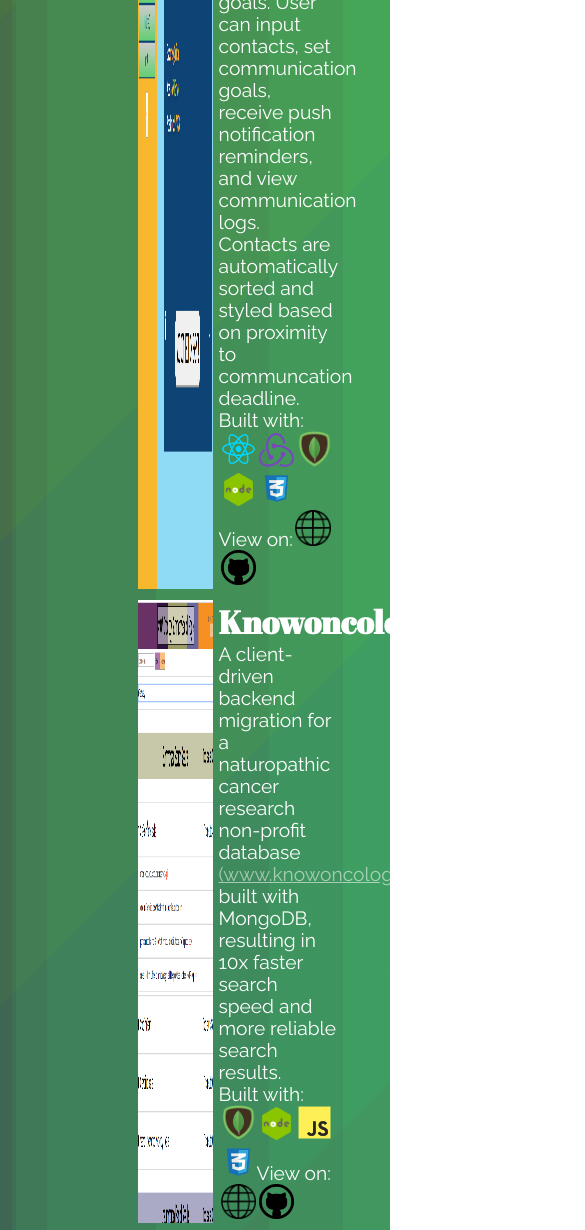
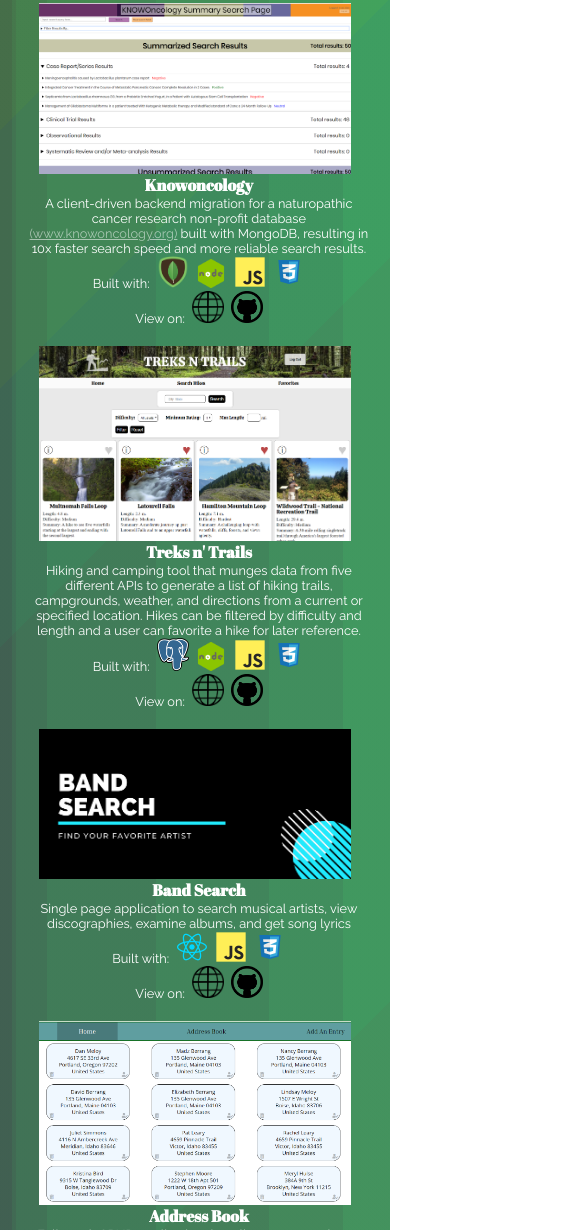
Before and after one commit to drmeloy/danmeloy.dev_react, a React app: page / in a window 390 px wide. Shown: the part 2075-3305 px from the top of the page, 585 px wide, since content can reach past the window. Built offline with nearby package versions, Linux system fonts and the light colour scheme; a web font is replaced by a local one.

Commit message:
Work section mobile responsive

```diff
--- a/src/components/Work/Work.css
+++ b/src/components/Work/Work.css
@@ -10,6 +10,16 @@
     padding: 1% 5%;
     line-height: 1.3;
     color: white;
+  }
+
+  @media (min-width: 10px) and (max-width: 720px){
+    span {
+      font-size: 1rem;
+    }
+  }
+
+  @media (max-width: 1025px){
+    padding-left: 0;
   }
 
   background: linear-gradient(135deg, rgba(101, 215, 91, 0.26) 0%, rgba(101, 215, 91, 0.26) 2%,rgba(87, 200, 111, 0.26) 2%, rgba(87, 200, 111, 0.26) 7%,rgba(72, 185, 131, 0.26) 7%, rgba(72, 185, 131, 0.26) 16%,rgba(58, 170, 151, 0.26) 16%, rgba(58, 170, 151, 0.26) 24%,rgba(43, 154, 170, 0.26) 24%, rgba(43, 154, 170, 0.26) 67%,rgba(29, 139, 190, 0.26) 67%, rgba(29, 139, 190, 0.26) 72%,rgba(14, 124, 210, 0.26) 72%, rgba(14, 124, 210, 0.26) 100%),linear-gradient(135deg, rgba(96, 227, 174, 0.26) 0%, rgba(96, 227, 174, 0.26) 32%,rgba(111, 197, 164, 0.26) 32%, rgba(111, 197, 164, 0.26) 55%,rgba(126, 168, 154, 0.26) 55%, rgba(126, 168, 154, 0.26) 69%,rgba(141, 138, 145, 0.26) 69%, rgba(141, 138, 145, 0.26) 79%,rgba(156, 108, 135, 0.26) 79%, rgba(156, 108, 135, 0.26) 82%,rgba(171, 79, 125, 0.26) 82%, rgba(171, 79, 125, 0.26) 84%,rgba(186, 49, 115, 0.26) 84%, rgba(186, 49, 115, 0.26) 100%),linear-gradient(90deg, rgb(60, 34, 11) 0%, rgb(60, 34, 11) 3%,rgb(60, 51, 15) 3%, rgb(60, 51, 15) 4%,rgb(60, 68, 19) 4%, rgb(60, 68, 19) 12%,rgb(60, 85, 24) 12%, rgb(60, 85, 24) 40%,rgb(60, 101, 28) 40%, rgb(60, 101, 28) 69%,rgb(60, 118, 32) 69%, rgb(60, 118, 32) 88%,rgb(60, 135, 36) 88%, rgb(60, 135, 36) 100%);
@@ -38,7 +48,7 @@
     width: 30%;
   }
 
-  p > img, a > img {
+  p > img, a > img, span > img {
     max-width: 75px;
     height: auto;
     margin-left: 2%;
@@ -57,4 +67,50 @@
     font-size: 2em;
     color: white;
   }
+
+  @media (min-width: 10px) and (max-width: 720px){
+    div {
+      width: 100%;
+      margin-bottom: 5%;
+    }
+
+    h1 {
+      font-size: 1rem;
+    }
+
+    p {
+      font-size: .8rem;
+    }
+
+
+
+    p > img, a > img, span > img {
+      max-width: 32px;
+    }
+  }
+
+  @media (min-width: 721px) and (max-width: 1025px) {
+    p > img, a > img, span > img {
+      max-width: 50px;
+    }
+  }
+
+  @media (max-width: 1025px){
+    flex-direction: column;
+    align-items: center;
+    padding: 0;
+
+    img {
+      width: 80%;
+    }
+
+    div {
+      width: 90%;
+      margin-bottom: 5%;
+    }
+
+    h1, p {
+      text-align: center;
+    }
+  }
 }
--- a/src/components/Work/Work.jsx
+++ b/src/components/Work/Work.jsx
@@ -18,9 +18,9 @@
               <img src='../../../public/assets/mongodb.png' alt='mongodb icon'/>
               <img src='../../../public/assets/node.png' alt='node icon'/>
               <img src='../../../public/assets/css.png' alt='css icon'/>
-              View on:
+              <p>View on:
                 <a href='https://friendlier-staging.netlify.com/login' target='_blank' rel='noopener noreferrer'><img src='../../../public/assets/webpage.png' alt='webpage icon'/></a>
-              <a href='https://github.com/band-m' target='_blank' rel='noopener noreferrer'><img src='../../../public/assets/github.png' alt='github icon'/></a>
+                <a href='https://github.com/band-m' target='_blank' rel='noopener noreferrer'><img src='../../../public/assets/github.png' alt='github icon'/></a></p>
             </p>
           </div>
         </div>
@@ -36,9 +36,9 @@
               <img src='../../../public/assets/node.png' alt='node icon'/>
               <img src='../../../public/assets/js.png' alt='javascript icon'/>
               <img src='../../../public/assets/css.png' alt='css icon'/>
-              View on:
+              <p>View on:
                 <a href='https://knowoncology.herokuapp.com' target='_blank' rel='noopener noreferrer'><img src='../../../public/assets/webpage.png' alt='webpage icon'/></a>
-              <a href='https://github.com/kNOWOncology/knowoncology/' target='_blank' rel='noopener noreferrer'><img src='../../../public/assets/github.png' alt='github icon'/></a>
+                <a href='https://github.com/kNOWOncology/knowoncology/' target='_blank' rel='noopener noreferrer'><img src='../../../public/assets/github.png' alt='github icon'/></a></p>
             </p>
           </div>
         </div>
@@ -54,9 +54,9 @@
               <img src='../../../public/assets/node.png' alt='node icon'/>
               <img src='../../../public/assets/js.png' alt='javascript icon'/>
               <img src='../../../public/assets/css.png' alt='css icon'/>
-              View on:
+              <p>View on:
                 <a href='https://treksntrails.herokuapp.com' target='_blank' rel='noopener noreferrer'><img src='../../../public/assets/webpage.png' alt='webpage icon'/></a>
-              <a href='https://github.com/Plant-Parenthood/treks-n-tents' target='_blank' rel='noopener noreferrer'><img src='../../../public/assets/github.png' alt='github icon'/></a>
+                <a href='https://github.com/Plant-Parenthood/treks-n-tents' target='_blank' rel='noopener noreferrer'><img src='../../../public/assets/github.png' alt='github icon'/></a></p>
             </p>
           </div>
         </div>
@@ -67,13 +67,14 @@
           <div>
             <h1>Band Search</h1>
             <p>Single page application to search musical artists, view discographies, examine albums, and get song lyrics</p>
-            <p>Built with:
+            <p>
+              Built with:
               <img src='../../../public/assets/react.png' alt='react icon'/>
               <img src='../../../public/assets/js.png' alt='javascript icon'/>
               <img src='../../../public/assets/css.png' alt='css icon'/>
-              View on:
+              <p>View on:
                 <a href='https://drmeloy.github.io/Artist-Search/' target='_blank' rel='noopener noreferrer'><img src='../../../public/assets/webpage.png' alt='webpage icon'/></a>
-              <a href='https://github.com/drmeloy/Artist-Search' target='_blank' rel='noopener noreferrer'><img src='../../../public/assets/github.png' alt='github icon'/></a>
+                <a href='https://github.com/drmeloy/Artist-Search' target='_blank' rel='noopener noreferrer'><img src='../../../public/assets/github.png' alt='github icon'/></a></p>
             </p>
           </div>
         </div>
@@ -89,9 +90,9 @@
               <img src='../../../public/assets/node.png' alt='node icon'/>
               <img src='../../../public/assets/js.png' alt='javascript icon'/>
               <img src='../../../public/assets/css.png' alt='css icon'/>
-              View on:
+              <p>View on:
                 <a href='https://alchemyaddressesbook.herokuapp.com' target='_blank' rel='noopener noreferrer'><img src='../../../public/assets/webpage.png' alt='webpage icon'/></a>
-              <a href='https://github.com/drmeloy/lab-15-address-book' target='_blank' rel='noopener noreferrer'><img src='../../../public/assets/github.png' alt='github icon'/></a>
+                <a href='https://github.com/drmeloy/lab-15-address-book' target='_blank' rel='noopener noreferrer'><img src='../../../public/assets/github.png' alt='github icon'/></a></p>
             </p>
           </div>
         </div>
@@ -106,9 +107,9 @@
               <img src='../../../public/assets/react.png' alt='react icon'/>
               <img src='../../../public/assets/js.png' alt='javascript icon'/>
               <img src='../../../public/assets/css.png' alt='css icon'/>
-              View on:
+              <p>View on:
                 <a href='https://drmeloy.github.io/lab-28-RESTy/' target='_blank' rel='noopener noreferrer'><img src='../../../public/assets/webpage.png' alt='webpage icon'/></a>
-              <a href='https://github.com/drmeloy/lab-28-RESTy/' target='_blank' rel='noopener noreferrer'><img src='../../../public/assets/github.png' alt='github icon'/></a>
+                <a href='https://github.com/drmeloy/lab-28-RESTy/' target='_blank' rel='noopener noreferrer'><img src='../../../public/assets/github.png' alt='github icon'/></a></p>
             </p>
           </div>
         </div>
@@ -124,9 +125,9 @@
               <img src='../../../public/assets/redux.png' alt='redux icon'/>
               <img src='../../../public/assets/js.png' alt='javascript icon'/>
               <img src='../../../public/assets/css.png' alt='css icon'/>
-              View on:
+              <p>View on:
                 <a href='https://drmeloy.github.io/lab-40-github-viewer/' target='_blank' rel='noopener noreferrer'><img src='../../../public/assets/webpage.png' alt='webpage icon'/></a>
-              <a href='https://github.com/drmeloy/lab-40-github-viewer/' target='_blank' rel='noopener noreferrer'><img src='../../../public/assets/github.png' alt='github icon'/></a>
+                <a href='https://github.com/drmeloy/lab-40-github-viewer/' target='_blank' rel='noopener noreferrer'><img src='../../../public/assets/github.png' alt='github icon'/></a></p>
             </p>
           </div>
         </div>
@@ -141,9 +142,9 @@
               <img src='../../../public/assets/js.png' alt='javascript icon'/>
               <img src='../../../public/assets/html.png' alt='html icon'/>
               <img src='../../../public/assets/css.png' alt='css icon'/>
-              View on:
+              <p>View on:
                 <a href='https://i-16.github.io/qwixx/' target='_blank' rel='noopener noreferrer'><img src='../../../public/assets/webpage.png' alt='webpage icon'/></a>
-              <a href='https://github.com/I-16/qwixx' target='_blank' rel='noopener noreferrer'><img src='../../../public/assets/github.png' alt='github icon'/></a>
+                <a href='https://github.com/I-16/qwixx' target='_blank' rel='noopener noreferrer'><img src='../../../public/assets/github.png' alt='github icon'/></a></p>
             </p>
           </div>
         </div>
```
Lines whose indentation alone changed are shown as unchanged.
